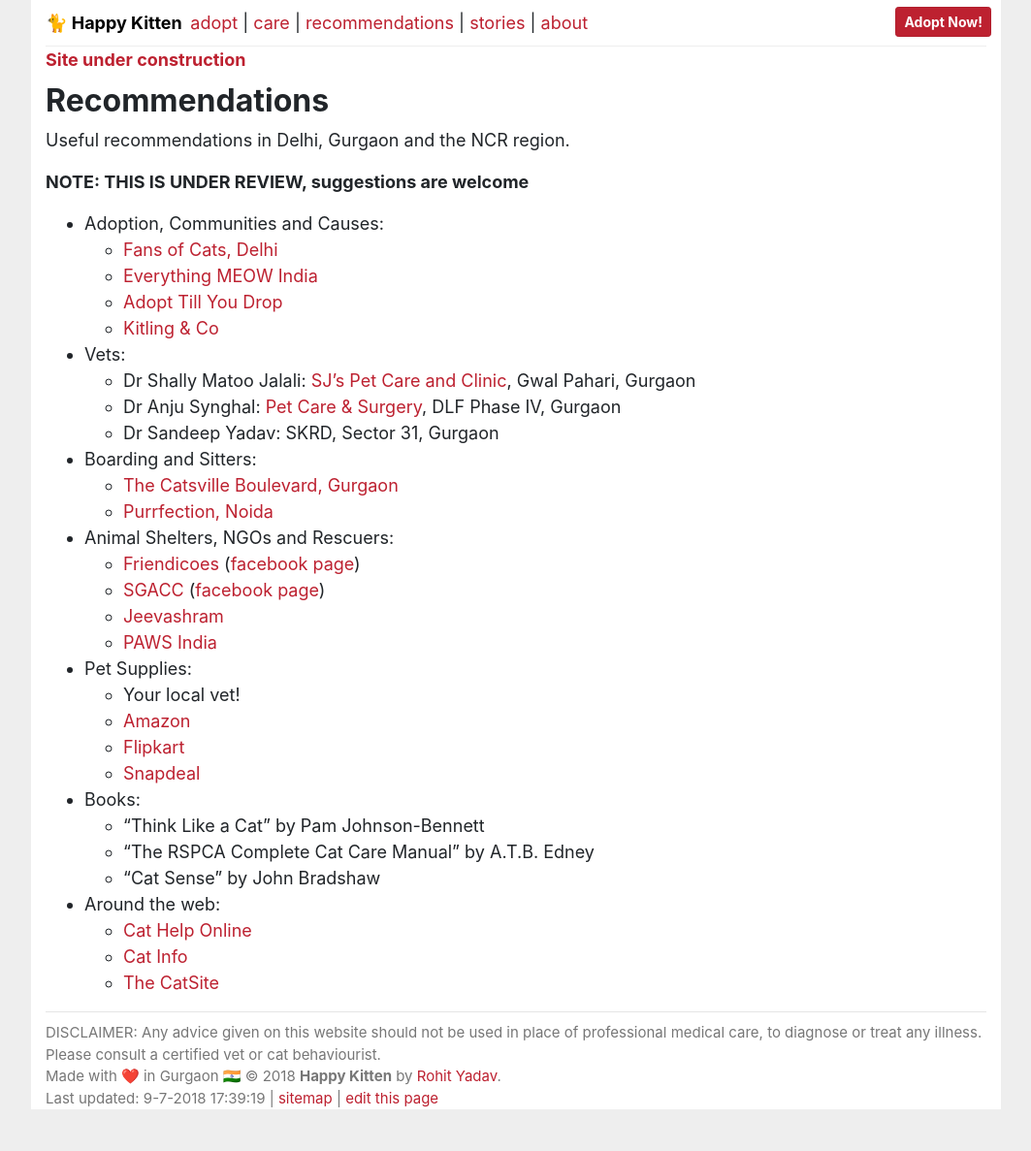
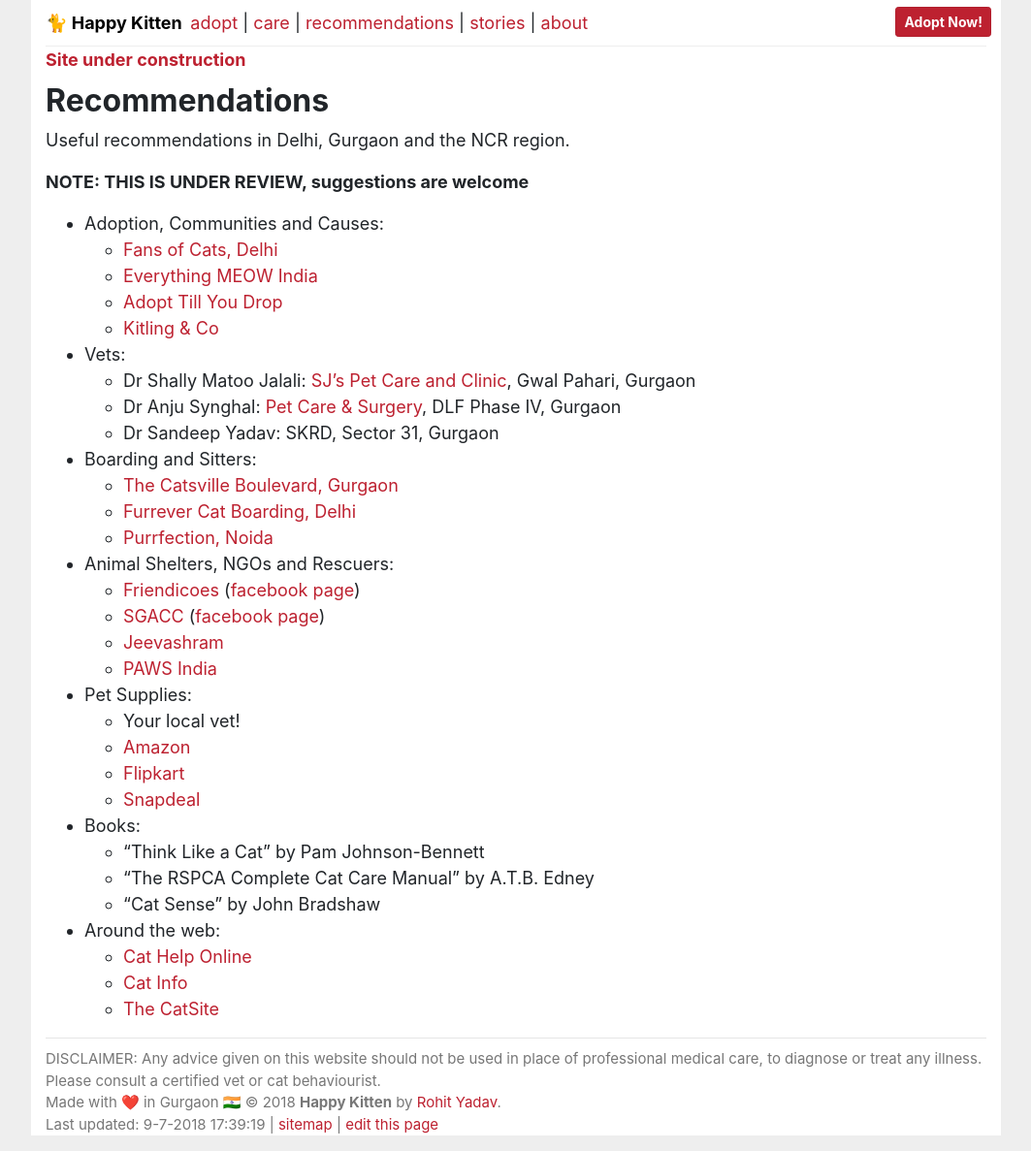
Before and after one commit to yadavcloud/happykitten, a Jekyll site: the page built from recommendations.md, in a window 1280 px wide. Shown: the whole page at 97% size, without its empty margins (108-1171 px from the left). Built offline with Jekyll 4.4.1, drawn with Linux system fonts in a browser that asks for light colours; before the commit the page ends 1160 px from its top, so only the background shows below that.

Commit message:
add bookmark
Signed-off-by: Rohit Yadav <rohit@yadav.cloud>

```diff
--- a/recommendations.md
+++ b/recommendations.md
@@ -18,6 +18,7 @@
     - Dr Sandeep Yadav: SKRD, Sector 31, Gurgaon
   - Boarding and Sitters:
     - [The Catsville Boulevard, Gurgaon](https://www.facebook.com/thecatsvilleboulevardboarding/)
+    - [Furrever Cat Boarding, Delhi](https://www.facebook.com/furreverbyisha/)
     - [Purrfection, Noida](https://www.facebook.com/purrfectionIndia/)
   - Animal Shelters, NGOs and Rescuers:
     - [Friendicoes](https://friendicoes.org/) ([facebook page](https://www.facebook.com/friendicoesindia/))
```
